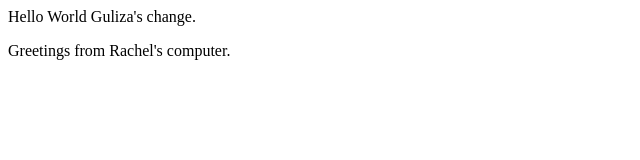
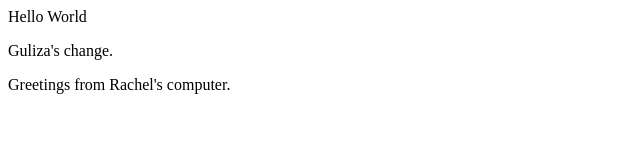
Before and after one commit to maratgaip/github-test, a plain HTML site: page index.html in a window 1280 px wide. Shown: the whole page, without its empty margins (0-640 px from the left). Drawn offline with Linux system fonts and the light colour scheme.

Commit message:
required changes are made

```diff
--- a/index.html
+++ b/index.html
@@ -2,10 +2,8 @@
 <html lang="en">
   <head> </head>
   <body>
-
-Hello World
-Guliza's change.
-<p> Greetings from Rachel's computer.</p>
-
+    Hello World
+    <p>Guliza's change.</p>
+    <p>Greetings from Rachel's computer.</p>
   </body>
 </html>
```
